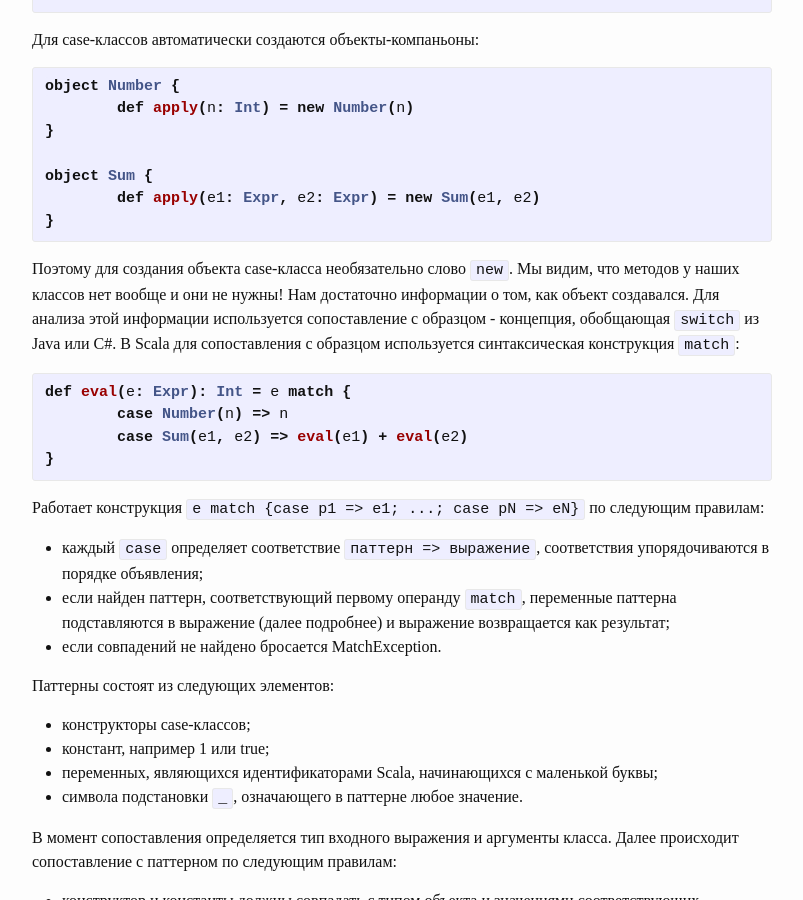
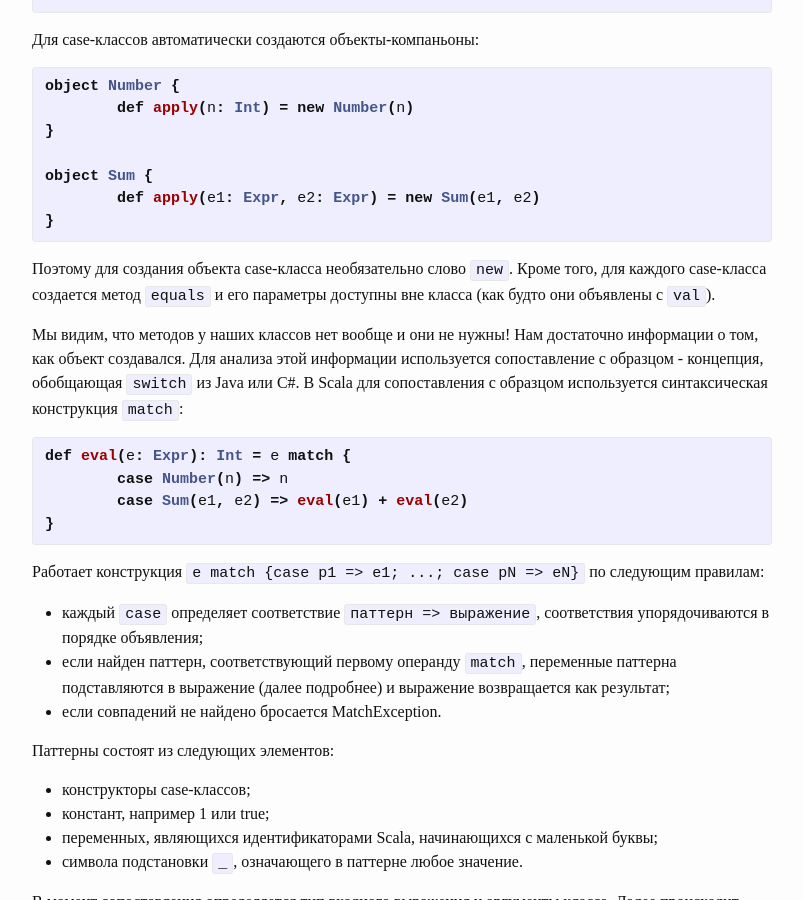
Before and after one commit to bavadim/bavadim.github.io, a Jekyll site: the page built from _posts/2015-02-07-Notes-about-FP.markdown, in a window 1280 px wide and 900 px high, scrolled down 10572 px. Shown: the whole window, without its empty margins (238-1041 px from the left). Built offline with Jekyll 4.4.1, drawn with Linux system fonts in a browser that asks for light colours; some web fonts are replaced; comment, search, counter and statistics services are not loaded.

Commit message:
add info about case classes

```diff
--- a/_posts/2015-02-07-Notes-about-FP.markdown
+++ b/_posts/2015-02-07-Notes-about-FP.markdown
@@ -393,7 +393,9 @@ object Sum {
 }
 {% endhighlight %}
 
-Поэтому для создания объекта case-класса необязательно слово `new`. Мы видим, что методов у наших классов нет вообще и они не нужны! Нам достаточно информации о том, как объект создавался. Для анализа этой информации используется сопоставление с образцом - концепция, обобщающая `switch` из Java или C#. В Scala для сопоставления с образцом используется синтаксическая конструкция `match`:
+Поэтому для создания объекта case-класса необязательно слово `new`. Кроме того, для каждого case-класса создается метод `equals` и его параметры доступны вне класса (как будто они объявлены с `val`).
+
+Мы видим, что методов у наших классов нет вообще и они не нужны! Нам достаточно информации о том, как объект создавался. Для анализа этой информации используется сопоставление с образцом - концепция, обобщающая `switch` из Java или C#. В Scala для сопоставления с образцом используется синтаксическая конструкция `match`:
 
 {% highlight scala %}
 def eval(e: Expr): Int = e match {
```
